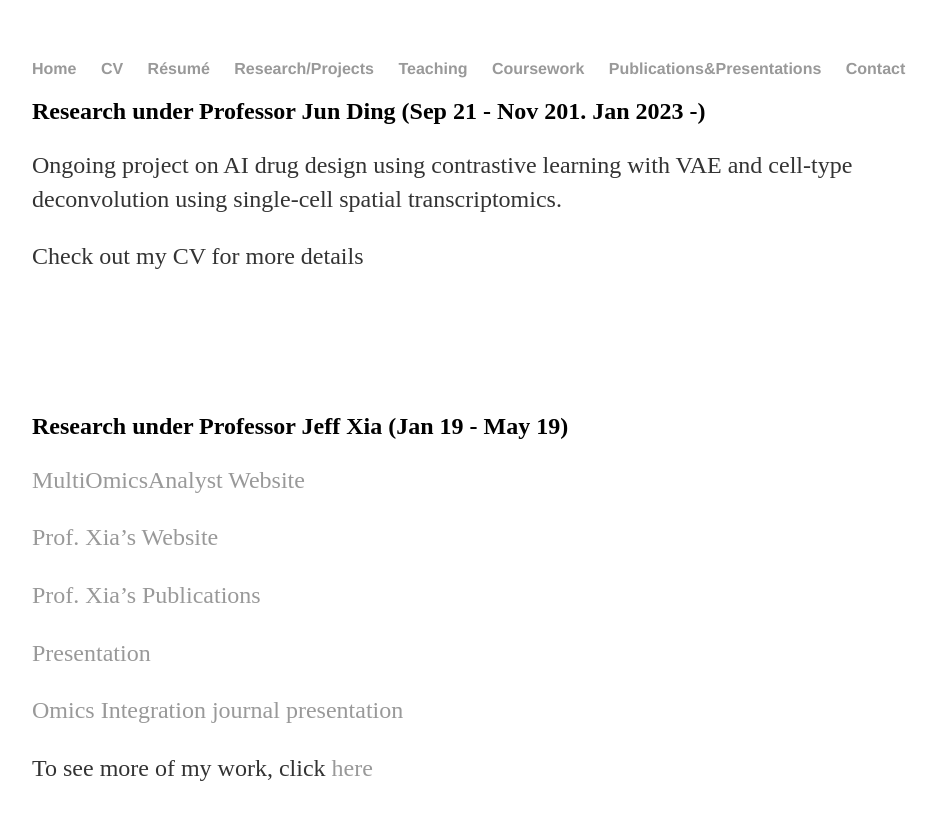
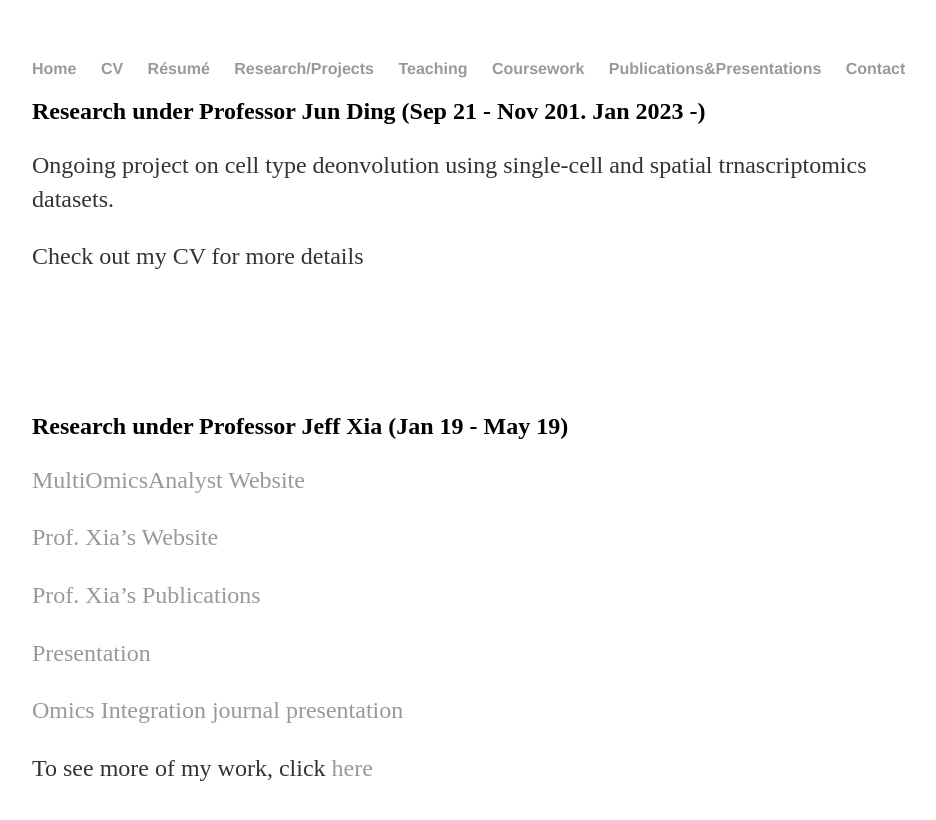
Before and after one commit to yjkweon24/yjkweon24.github.io, a Jekyll site: the page built from researchprojects/researchprojects.md, in a window 1280 px wide and 900 px high. Shown: the top 820 px of the window, without its empty margins (160-1096 px from the left). Built offline with Jekyll 4.4.1, drawn with Linux system fonts in a browser that asks for light colours.

Commit message:
Update researchprojects.md

```diff
--- a/researchprojects/researchprojects.md
+++ b/researchprojects/researchprojects.md
@@ -5,7 +5,7 @@ title: Research/Projects
 
 ## Research under Professor Jun Ding (Sep 21 - Nov 201. Jan 2023 -)
 
-Ongoing project on AI drug design using contrastive learning with VAE and cell-type deconvolution using single-cell spatial transcriptomics.
+Ongoing project on cell type deonvolution using single-cell and spatial trnascriptomics datasets.
 
 Check out my CV for more details
 
```
